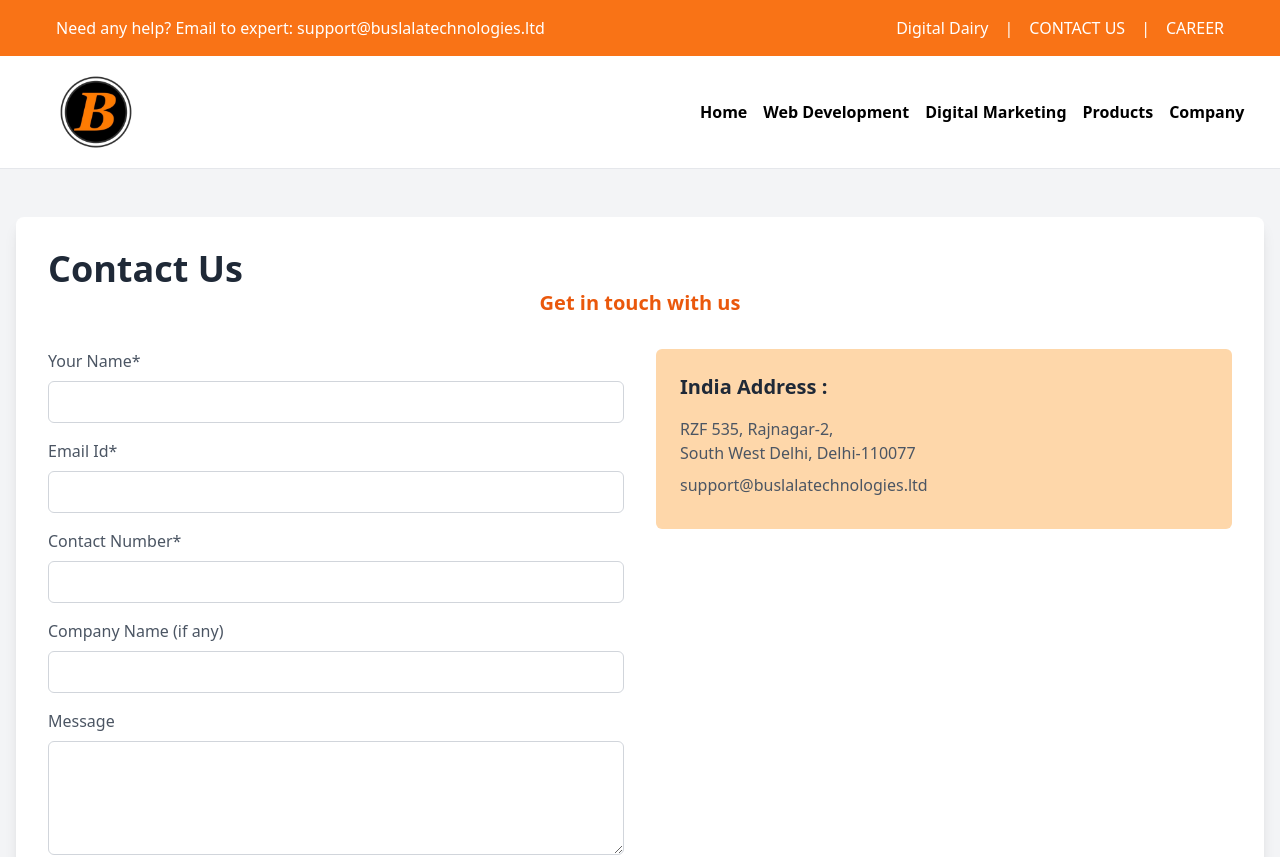
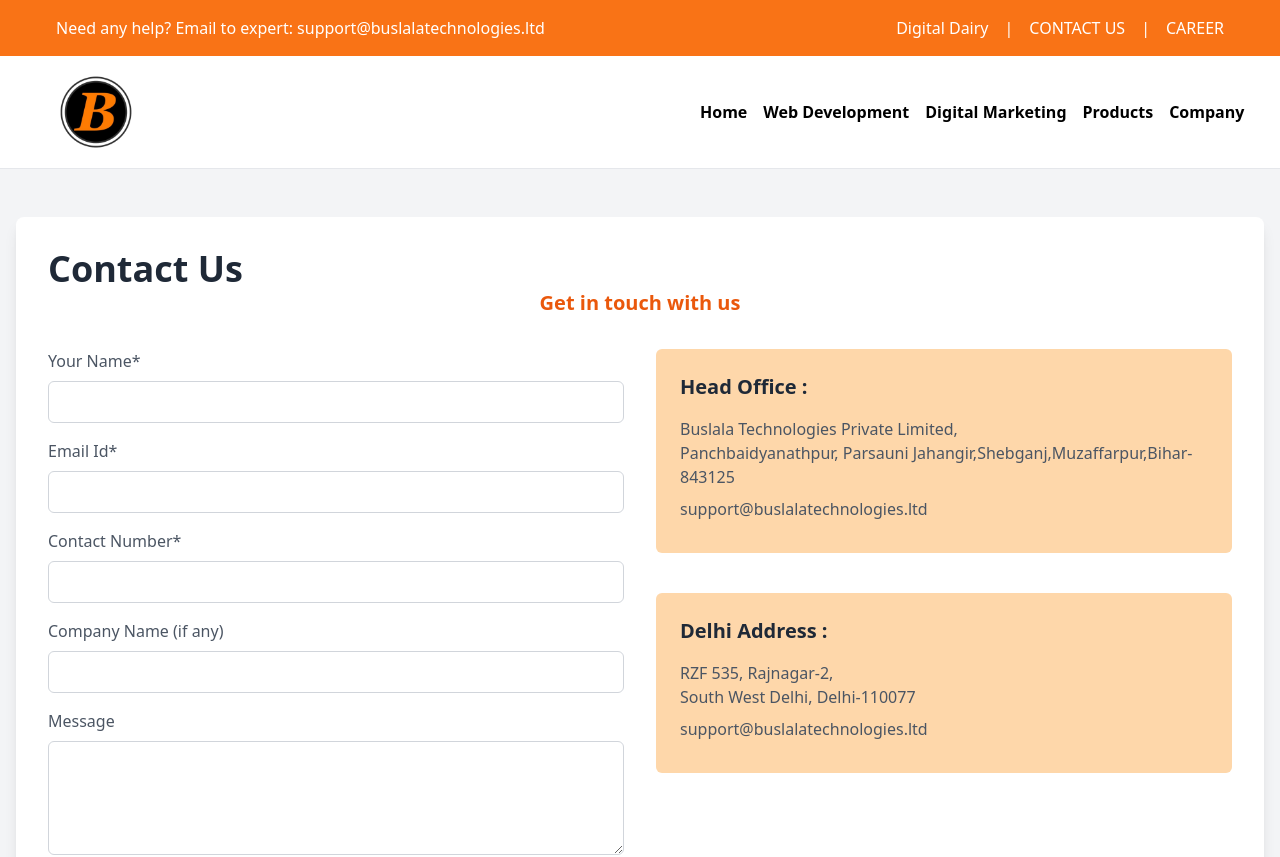
Before and after one commit to Aman121K/Morishsoftech, a React (Create React App) app: page /contact in a window 1280 px wide. Shown: the top 857 px of the page. Built offline with nearby package versions, Linux system fonts and the light colour scheme.

Commit message:
address update

```diff
--- a/src/innerpages/ContactForm.jsx
+++ b/src/innerpages/ContactForm.jsx
@@ -132,20 +132,38 @@
             <div className="col-span-2 md:col-span-1">
               <div className="bg-orange-200 p-6 rounded-md">
                 <h2 className="text-xl font-bold text-gray-800 mb-4">
-                  India Address :
+                  Head Office :
 
                 </h2>
                 <p className="text-gray-600 mb-2">
-                  RZF 535, Rajnagar-2,
+                  Buslala Technologies Private Limited,
                   <br />
-                  South West Delhi, Delhi-110077
+                  Panchbaidyanathpur, Parsauni Jahangir,Shebganj,Muzaffarpur,Bihar-843125
                 </p>
                 <p className="text-gray-600 mb-2"></p>
                 <p className="text-gray-600 mb-2">
-                 support@buslalatechnologies.ltd
+                  support@buslalatechnologies.ltd
                 </p>
               </div>
+              <div className="col-span-2 md:col-span-1 mt-10">
+                <div className="bg-orange-200 p-6 rounded-md">
+                  <h2 className="text-xl font-bold text-gray-800 mb-4">
+                    Delhi Address :
+
+                  </h2>
+                  <p className="text-gray-600 mb-2">
+                    RZF 535, Rajnagar-2,
+                    <br />
+                    South West Delhi, Delhi-110077
+                  </p>
+                  <p className="text-gray-600 mb-2"></p>
+                  <p className="text-gray-600 mb-2">
+                    support@buslalatechnologies.ltd
+                  </p>
+                </div>
+              </div>
             </div>
+
           </div>
         </div>
       </div>
```
